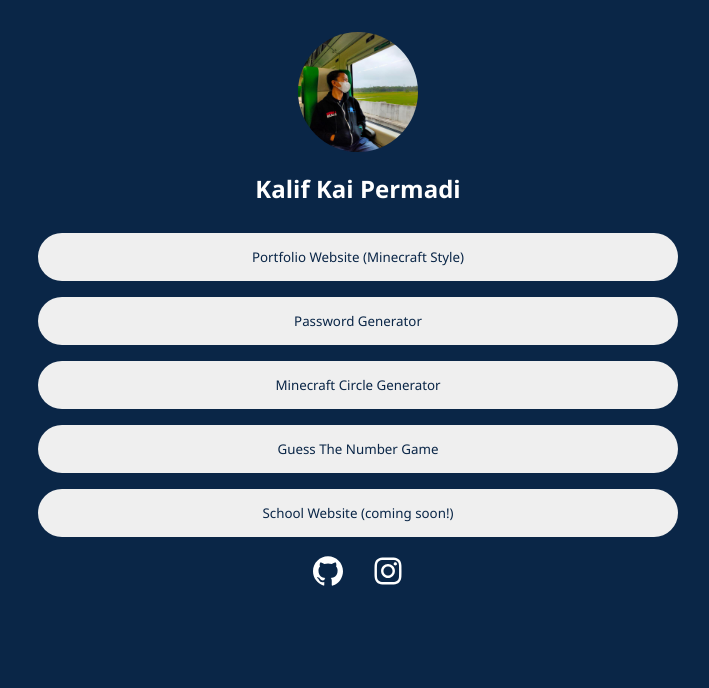
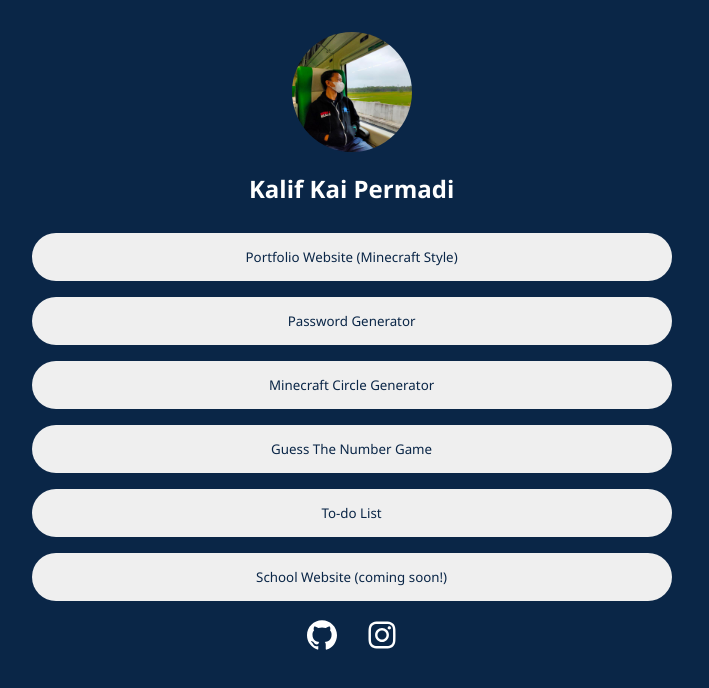
Before and after one commit to kalifpermadi/kalifpermadi.github.io, a plain HTML site: page index.html in a window 1280 px wide. Shown: the whole page, without its empty margins (282-991 px from the left). Drawn offline with Linux system fonts and the light colour scheme.

Commit message:
Added to-do list and a small fix

```diff
--- a/index.html
+++ b/index.html
@@ -25,6 +25,9 @@
             <a href="https://kalifpermadi.github.io/guess-the-number" target="_blank">
                 <button>Guess The Number Game</button>
             </a>
+            <a href="https://kalifpermadi.github.io/to-do-list" target="_blank">
+                <button>To-do List</button>
+            </a>
             <a href="#">
                 <button>School Website (coming soon!)</button>
             </a>
--- a/style.css
+++ b/style.css
@@ -2,7 +2,7 @@
 body {
     background: #0A2647;
     min-height: 100vh;
-    width: 100vw;
+    width: 99vw;
     margin: 0;
     font-family: "Segoe UI", sans-serif;
     color: #0A2647;
```
